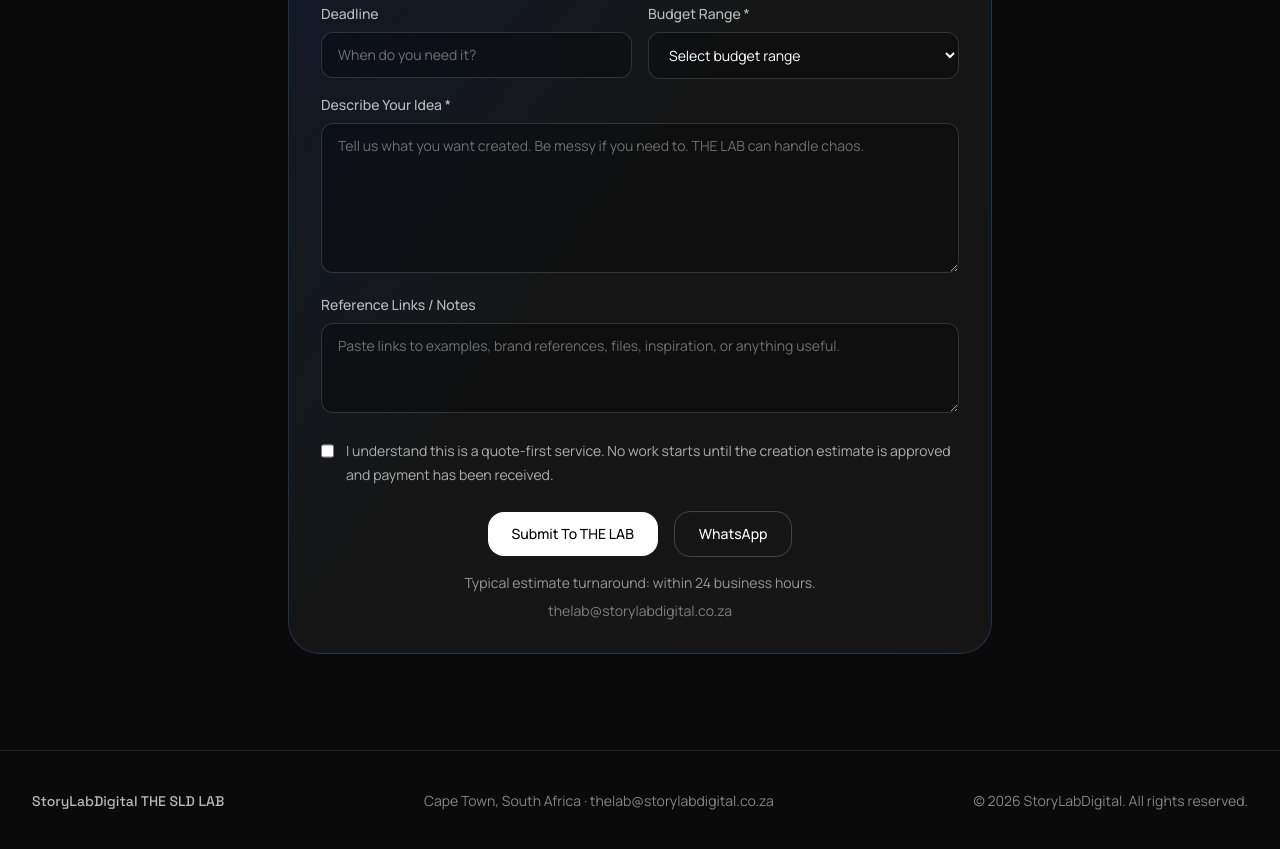
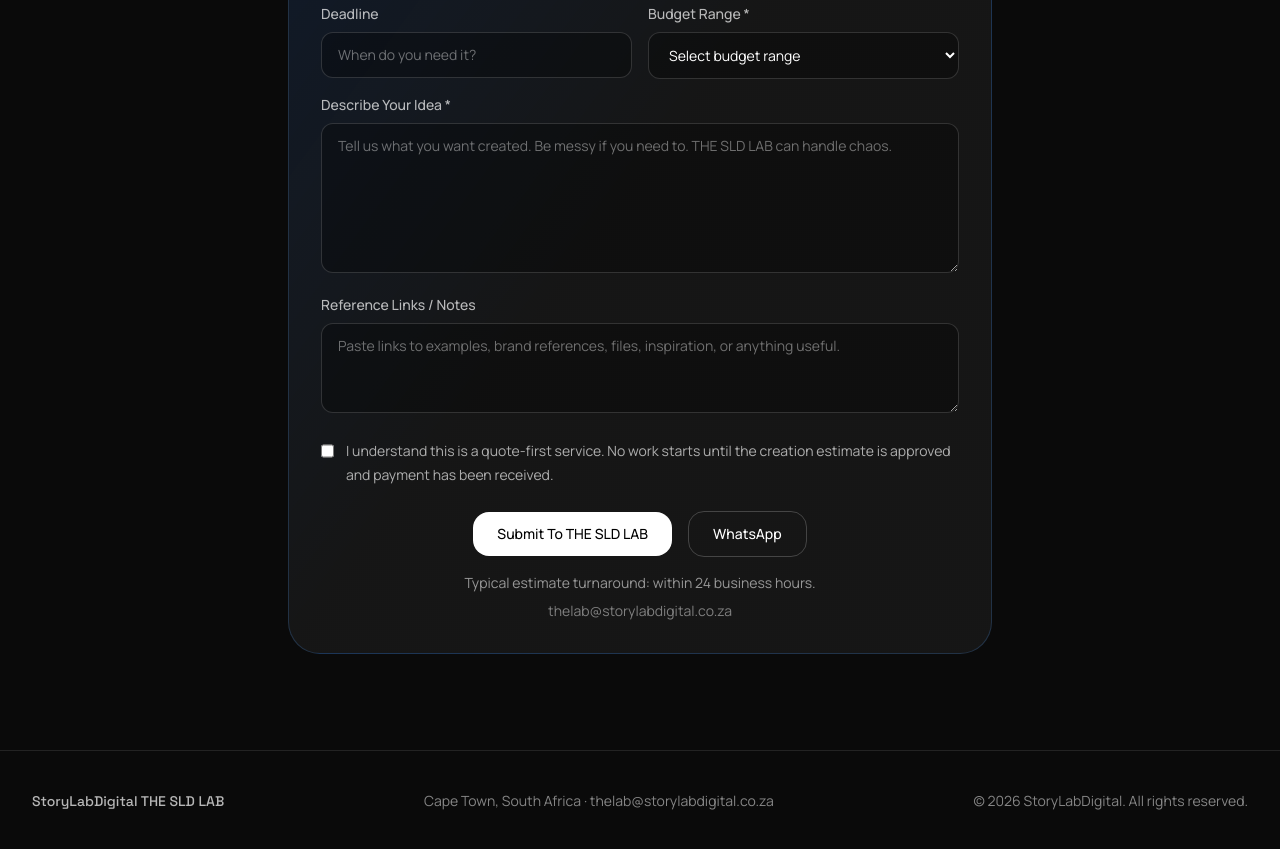
Before and after one commit to StoryLabDigital/storylabdigital-site, a Next.js app: page /the-lab in a window 1280 px wide. Shown: the part 4520-5369 px from the top of the page. Built offline with nearby package versions, Linux system fonts and the light colour scheme.

Commit message:
Rebrand THE LAB to THE SLD LAB

```diff
--- a/app/the-lab/page.tsx
+++ b/app/the-lab/page.tsx
@@ -327,7 +327,7 @@ function LabRequestForm() {
         method: "POST",
         headers: { "Content-Type": "application/json", Accept: "application/json" },
         body: JSON.stringify({
-          formName: "StoryLabDigital THE LAB Request",
+          formName: "StoryLabDigital THE SLD LAB Request",
           sendTo: "thelab@storylabdigital.co.za",
           ...form,
         }),
@@ -463,7 +463,7 @@ function LabRequestForm() {
 
       <div className="mt-4">
         <label className={label}>Describe Your Idea *</label>
-        <textarea className={`${field} min-h-[150px] resize-y`} value={form.idea} onChange={(e) => update("idea", e.target.value)} placeholder="Tell us what you want created. Be messy if you need to. THE LAB can handle chaos." />
+        <textarea className={`${field} min-h-[150px] resize-y`} value={form.idea} onChange={(e) => update("idea", e.target.value)} placeholder="Tell us what you want created. Be messy if you need to. THE SLD LAB can handle chaos." />
       </div>
 
       <div className="mt-4">
@@ -480,7 +480,7 @@ function LabRequestForm() {
 
       <div className="mt-6 flex flex-wrap items-center justify-center gap-4">
         <button onClick={submit} disabled={status === "sending"} className="rounded-2xl bg-white px-6 py-3 text-sm font-medium text-black transition hover:scale-[1.02] disabled:opacity-60">
-          {status === "sending" ? "Sending..." : "Submit To THE LAB"}
+          {status === "sending" ? "Sending..." : "Submit To THE SLD LAB"}
         </button>
 
         <a href="https://wa.me/27729857003" className="rounded-2xl border border-white/20 px-6 py-3 text-sm font-medium text-white transition hover:bg-white/5">
```
